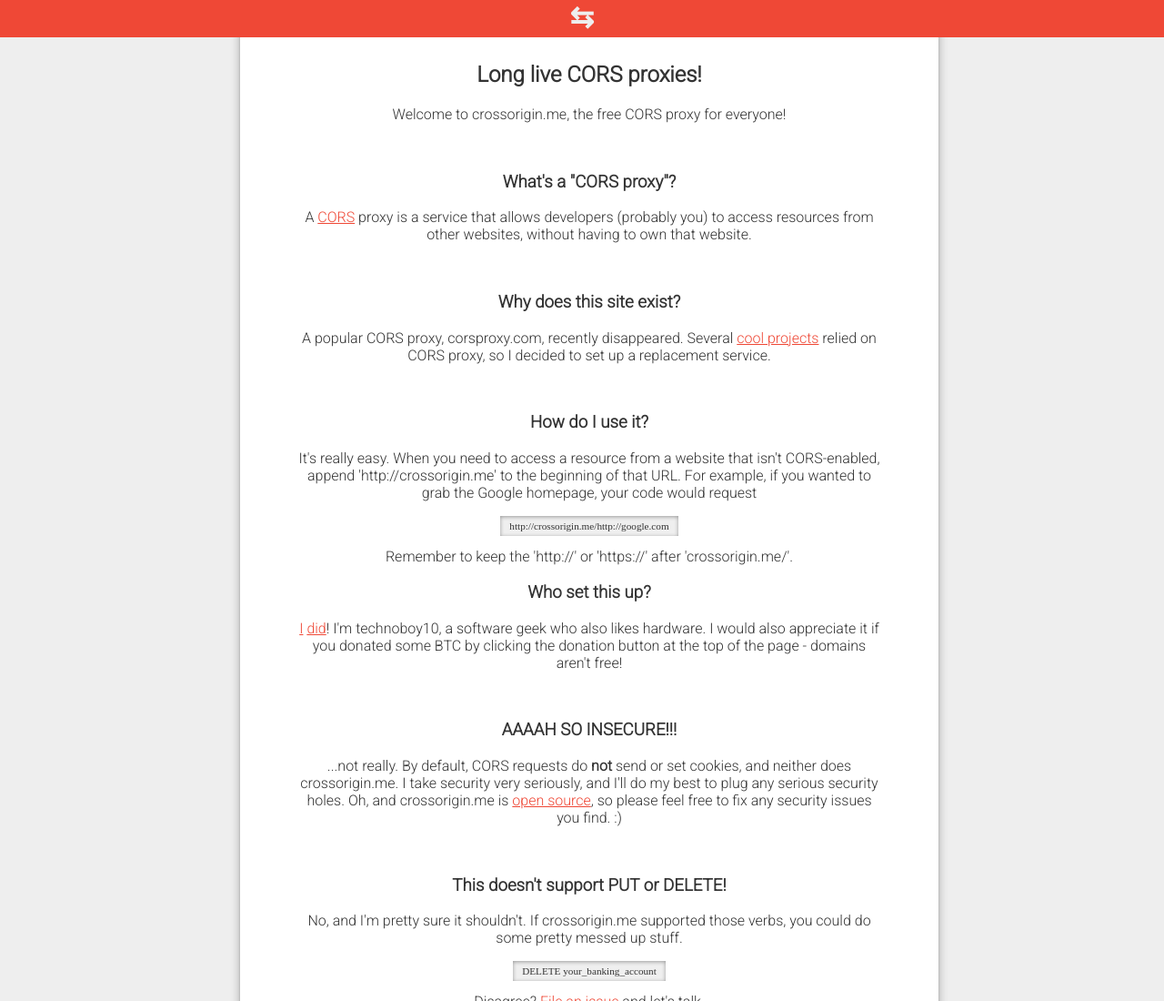
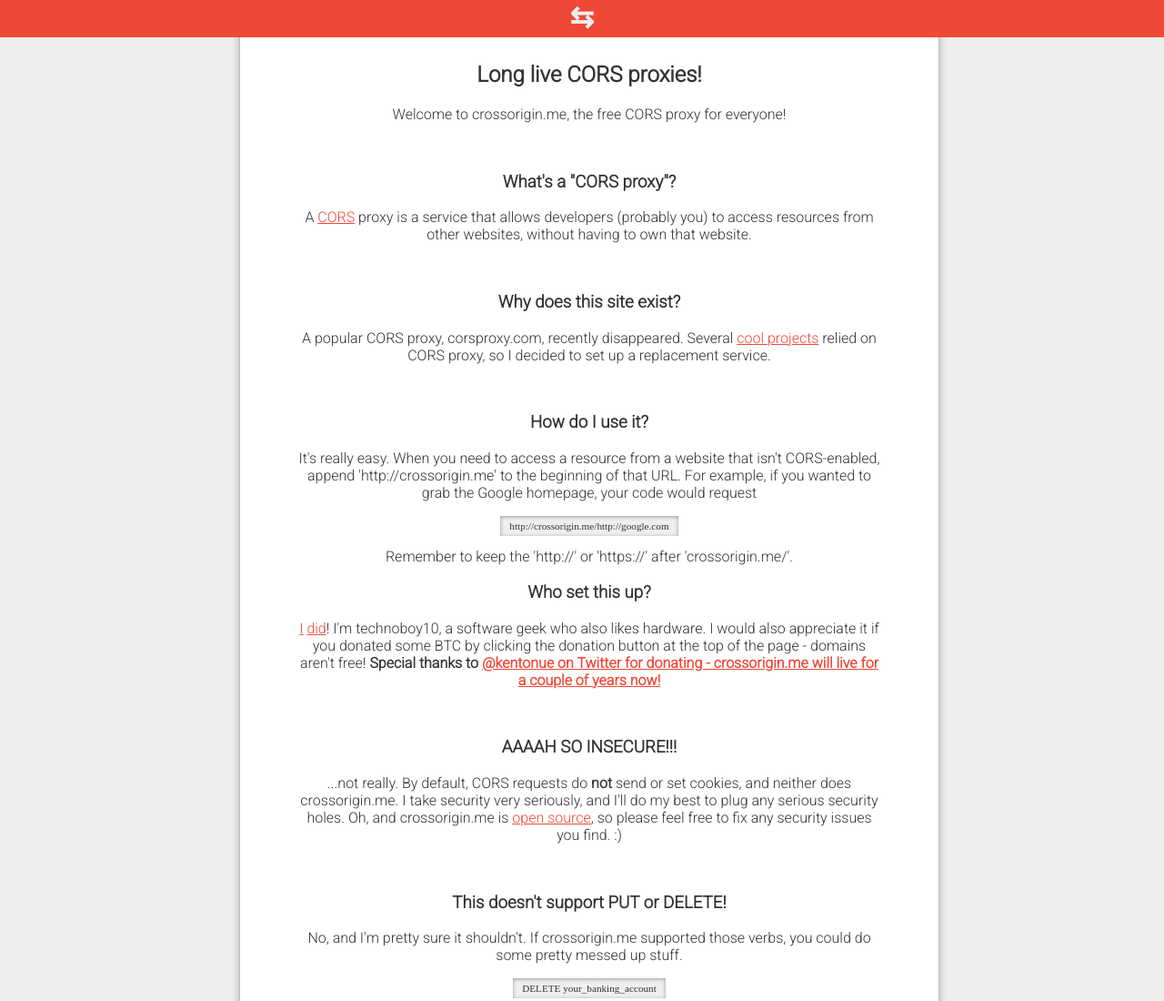
Before and after one commit to hyperobject/crossorigin.me, a website: page index.html in a window 1280 px wide. Shown: the top 1100 px of the page at 91% size. Drawn offline with Linux system fonts and the light colour scheme; a script that the page names is missing; a web font is replaced by a local one.

Commit message:
thanks to kentonue

```diff
--- a/index.html
+++ b/index.html
@@ -122,7 +122,7 @@ http://crossorigin.me/http://google.com
 <p>Remember to keep the 'http://' or 'https://' after 'crossorigin.me/'.
 <br />
 <h3><a name="who" href="#who">Who set this up?</a></h3>
-<p><a href="http://technoboy10.tk">I</a> <a href="http://github.com/technoboy10">did</a>! I'm technoboy10, a software geek who also likes hardware. I would also appreciate it if you donated some BTC by clicking the donation button at the top of the page - domains aren't free!</p>
+<p><a href="http://technoboy10.tk">I</a> <a href="http://github.com/technoboy10">did</a>! I'm technoboy10, a software geek who also likes hardware. I would also appreciate it if you donated some BTC by clicking the donation button at the top of the page - domains aren't free! <b>Special thanks to <a href="http://twitter.com/kentonue">@kentonue<a> on Twitter for donating - crossorigin.me will live for a couple of years now!</b></p>
 <br />
 <h3><a name="security" href="#security">AAAAH SO INSECURE!!!</a></h3>
 <p>...not really. By default, CORS requests do <b>not</b> send or set cookies, and neither does crossorigin.me. I take security very seriously, and I'll do my best to plug any serious security holes. Oh, and crossorigin.me is <a href="http://github.com/technoboy10/crossorigin.me">open source</a>, so please feel free to fix any security issues you find. :) </p>
```
